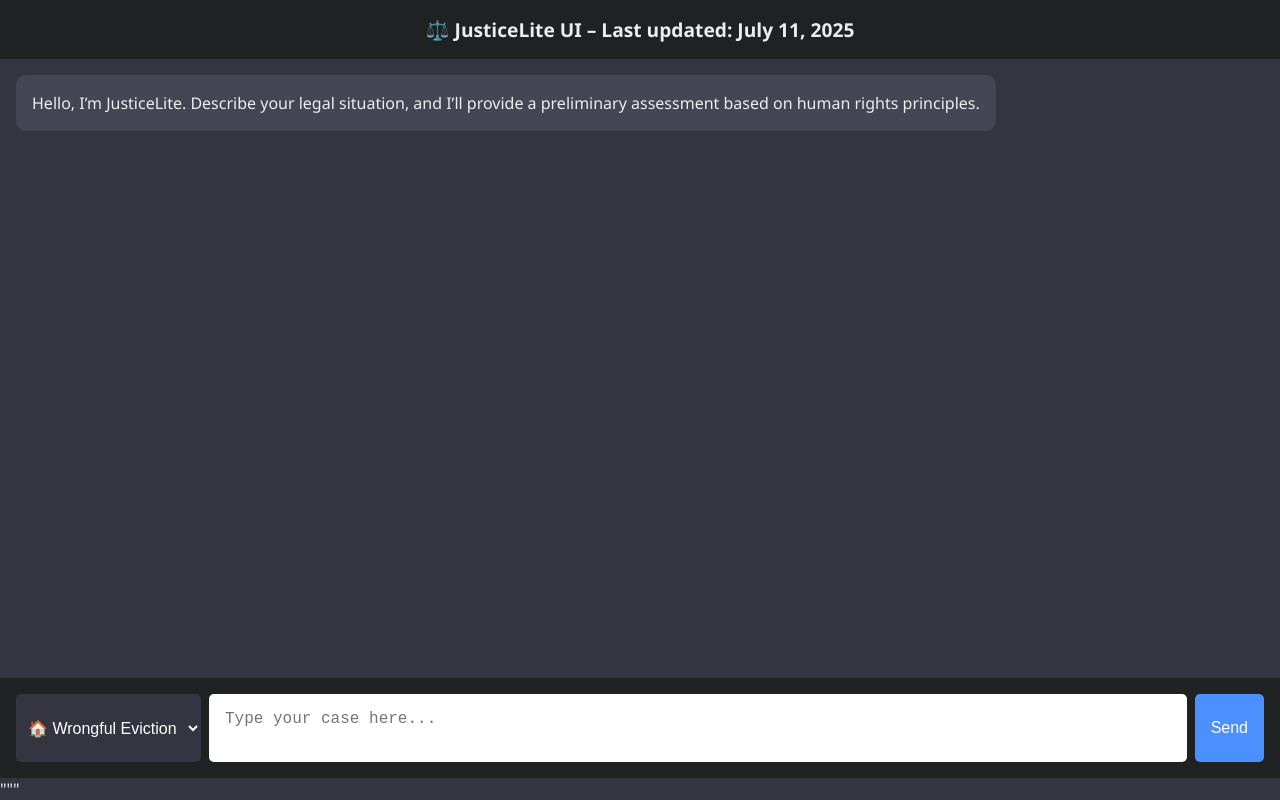
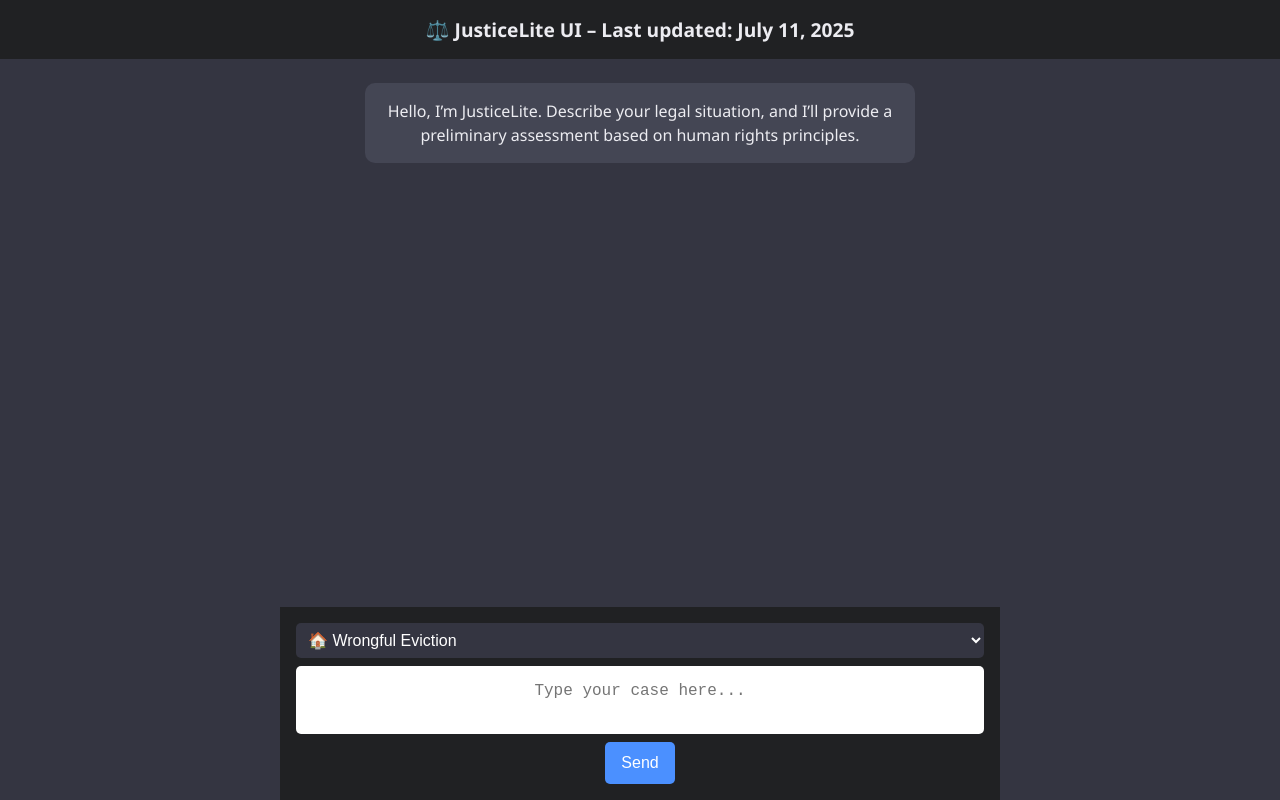
Before and after one commit to Aijusticeforall/justice-lite-demo, a plain HTML site: page index.html in a window 1280 px wide. Drawn offline with Linux system fonts and the light colour scheme.

Commit message:
Update index.html

```diff
--- a/index.html
+++ b/index.html
@@ -13,6 +13,7 @@
       display: flex;
       flex-direction: column;
       height: 100vh;
+      align-items: center;
     }
     header {
       background-color: #202123;
@@ -20,6 +21,14 @@
       text-align: center;
       font-size: 1.2rem;
       font-weight: bold;
+      width: 100%;
+    }
+    #chatWrapper {
+      width: 100%;
+      max-width: 720px;
+      display: flex;
+      flex-direction: column;
+      height: 100%;
     }
     #chatContainer {
       flex: 1;
@@ -30,18 +39,26 @@
     }
     .chat-bubble {
       max-width: 80%;
-      margin-bottom: 1em;
+      margin: 0.5em auto;
       padding: 1em;
       border-radius: 10px;
       line-height: 1.5em;
+      text-align: center;
     }
-    .user { align-self: flex-end; background-color: #4b90ff; }
-    .ai { align-self: flex-start; background-color: #444654; }
+    .user {
+      background-color: #4b90ff;
+    }
+    .ai {
+      background-color: #444654;
+    }
     #inputArea {
       display: flex;
+      flex-direction: column;
       padding: 1rem;
       background-color: #202123;
       gap: 0.5rem;
+      width: 100%;
+      align-items: center;
     }
     textarea, select, button {
       font-size: 1rem;
@@ -49,14 +66,18 @@
       border-radius: 5px;
     }
     textarea {
-      flex: 1;
+      width: 100%;
+      max-width: 720px;
       padding: 1rem;
       resize: none;
+      text-align: center;
     }
     select {
       background: #343541;
       color: #fff;
       padding: 0.5rem;
+      width: 100%;
+      max-width: 720px;
     }
     button {
       background-color: #4b90ff;
@@ -69,6 +90,7 @@
 </head>
 <body>
   <header>⚖️ JusticeLite UI – Last updated: July 11, 2025</header>
+  <div id="chatWrapper">
     <div id="chatContainer">
       <div class="chat-bubble ai">
         Hello, I’m JusticeLite. Describe your legal situation, and I’ll provide a preliminary assessment based on human rights principles.
@@ -81,6 +103,7 @@
       </select>
       <textarea id="caseInput" rows="2" placeholder="Type your case here..."></textarea>
       <button onclick="generateResponse()">Send</button>
+    </div>
   </div>
   <script>
     const chatContainer = document.getElementById("chatContainer");
@@ -96,6 +119,7 @@
         reasoning: "A forced strip search without legal justification or immediate risk violates Article 3. Absence of remedy implies breach of Article 13."
       }
     };
+
     function appendBubble(text, sender) {
       const bubble = document.createElement("div");
       bubble.className = `chat-bubble ${sender}`;
@@ -103,12 +127,15 @@
       chatContainer.appendChild(bubble);
       chatContainer.scrollTop = chatContainer.scrollHeight;
     }
+
     function generateResponse() {
       const type = document.getElementById("caseType").value;
       const userText = document.getElementById("caseInput").value.trim();
       if (!userText) return;
+
       appendBubble(userText, "user");
       document.getElementById("caseInput").value = "";
+
       const res = fakeResponses[type];
       const responseText = `✅ Verdict: ${res.verdict}\n\n📜 ECHR Articles: ${res.articles.join(", ")}\n\n💬 Reasoning: ${res.reasoning}`;
       setTimeout(() => appendBubble(responseText, "ai"), 600);
@@ -116,4 +143,3 @@
   </script>
 </body>
 </html>
-"""
```
Lines whose indentation alone changed are shown as unchanged.
